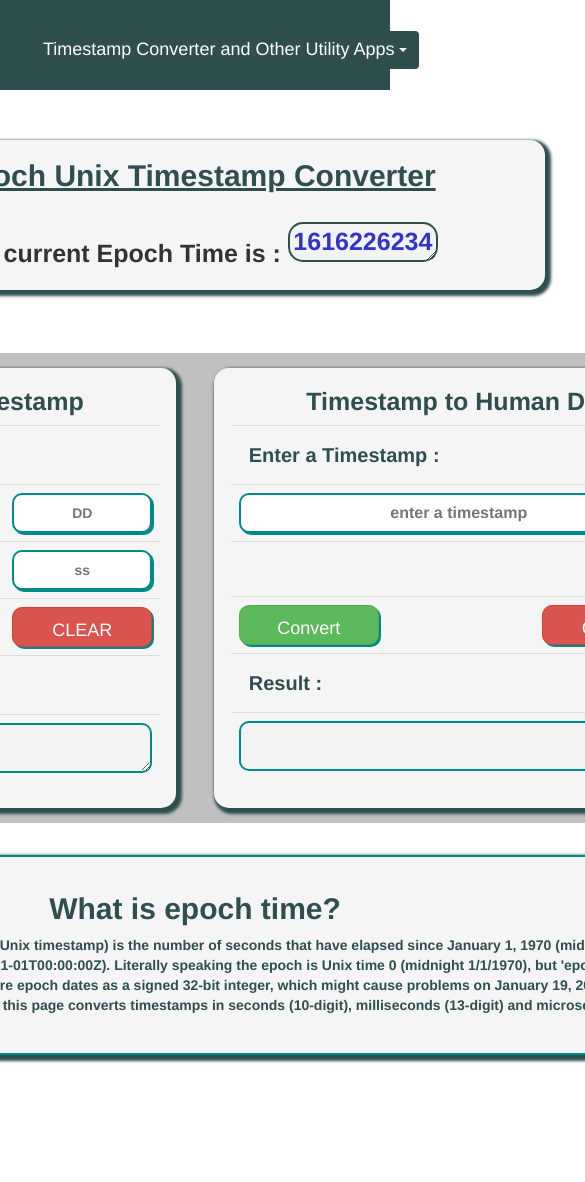
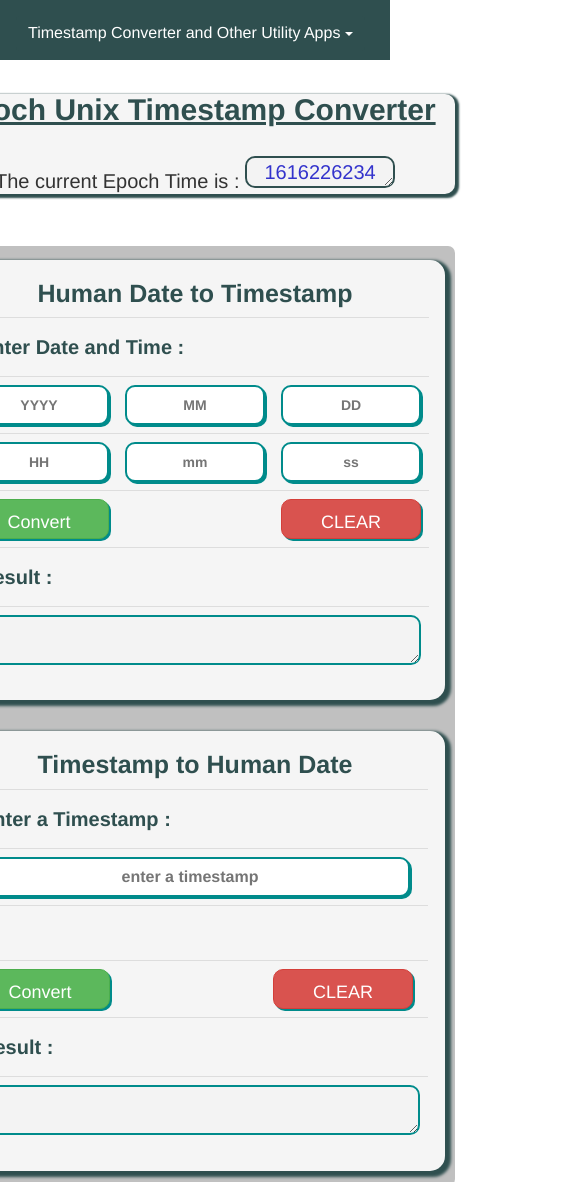
Before and after one commit to pkanwar/time-converter, a plain HTML site: page index.html in a window 390 px wide. Shown: the top 1182 px of the page, 585 px wide, since content can reach past the window. Before the commit the page ends 1120 px from the top, so only its background shows below. Drawn offline with nearby package versions, Linux system fonts and the light colour scheme.

Commit message:
made time stamp converter responsive

```diff
--- a/css/epoch-time.css
+++ b/css/epoch-time.css
@@ -25,6 +25,18 @@ body {
   justify-content: center;
 }
 
+@media screen and (max-width: 900px) {
+  .container {
+    margin-top: 80px;
+    width: 550px;
+    height: 1600px;
+    display: flex;
+    flex-direction: row;
+    flex-wrap: wrap;
+    justify-content: center;
+  }
+}
+
 /* navbar styling */
 
 .navbar {
@@ -38,11 +50,30 @@ body {
   height: 90px;
 }
 
+@media screen and (max-width: 900px) {
+  .navbar {
+    position: fixed;
+    width: 100%;
+    padding: 15px 15px;
+    z-index: 999;
+    background-color: #2F4F4F;
+    font-family: 'Poppins' sans-serif;
+    transition: all 0.3s ease;
+    height: 60px;
+  }
+}
+
 .navbar .max-width {
   display: flex;
   align-items: center;
   justify-content: space-between;
   margin-right: 25px;
+}
+
+@media screen and (max-width: 900px) {
+  .navbar .max-width {
+    margin-right: 17px;
+  }
 }
 
 .home {
@@ -58,6 +89,17 @@ body {
   box-shadow: 3px 3px 3px 3px #2F4F4F;
 }
 
+@media screen and (max-width: 900px) {
+  .home {
+    margin-top: 14px;
+    width: 520px;
+    height: 100px;
+    background-color: #F5F5F5;
+    border-radius: 10px;
+    box-shadow: 2px 2px 2px 2px #2F4F4F;
+  }
+}
+
 .home .title {
   position: relative;
   text-align: center;
@@ -69,6 +111,15 @@ body {
   text-decoration: underline;
 }
 
+@media screen and (max-width: 900px) {
+  .home .title {
+    font-size: 30px;
+    font-weight: 700;
+    color: #2F4F4F;
+    margin-top: 0px;
+  }
+}
+
 .home .epoch-time {
   position: relative;
   text-align: center;
@@ -76,6 +127,14 @@ body {
   font-family: 'Poppins' sans-serif;
   font-weight: 700;
   margin-top: 0px;
+}
+
+@media screen and (max-width: 900px) {
+  .home .epoch-time {
+    font-size: 20px;
+    font-weight: 570;
+    margin-top: 0px;
+  }
 }
 
 .home .current-time {
@@ -87,6 +146,17 @@ body {
   border-radius: 15px;
 }
 
+@media screen and (max-width: 900px) {
+  .home .current-time {
+    width: 150px;
+    height: 32px;
+    text-align: center;
+    color: #3333CC;
+    border: 2px solid #2F4F4F;
+    border-radius: 10px;
+  }
+}
+
 #menu1 {
   background-color: #2F4F4F;
   font-size: 18px;
@@ -94,6 +164,12 @@ body {
   float: right;
 }
 
+@media screen and (max-width: 900px) {
+  #menu1 {
+    font-size: 16px;
+    border: 0px;
+  }
+}
 .container .utility-grid {
   height: 470px;
   width: 1100px;
@@ -107,6 +183,25 @@ body {
   background-color: #C0C0C0;
 }
 
+@media screen and (max-width: 900px) {
+  .container .utility-grid {
+    height: 940px;
+    width: 550px;
+    /* display: grid;
+    grid-template-rows: 1fr 1fr;
+    justify-items: center;
+    align-items: center; */
+    display: flex;
+    flex-direction: row;
+    flex-wrap: wrap;
+    justify-content: center;
+    grid-gap: 3px;
+    margin-top: 20px;
+    border-radius: 7px;
+    background-color: #C0C0C0;
+  }
+}
+
 .container .timestampSection {
   width: 1100px;
   height: 200px;
@@ -117,8 +212,22 @@ body {
   background-color: #F5F5F5;
   border-radius: 15px;
   box-shadow: 3px 3px 3px 3px #2F4F4F;
-  display: block;
   padding: 15px;
+}
+
+@media screen and (max-width: 900px) {
+  .container .timestampSection {
+    width: 550px;
+    height: 400px;
+    display: flex;
+    flex-direction: column;
+    justify-content: center;
+    border: 2px solid #008B8B;
+    background-color: #F5F5F5;
+    border-radius: 15px;
+    box-shadow: 3px 3px 3px 3px #2F4F4F;
+    padding: 15px;
+  }
 }
 
 .timestampSection p {
--- a/js/timestamp.js
+++ b/js/timestamp.js
@@ -71,4 +71,5 @@ clearBtn1.addEventListener('click', () => {
 clearBtn2.addEventListener('click', () => {
     timestampResult.value = '';
     epochDateResult.value = '';
+    timestampInput.value = '';
 });
```
